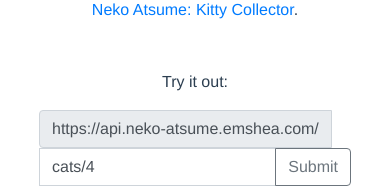
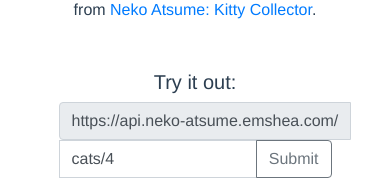
Before and after one commit to em-shea/neko-api-frontend, a Vue app: page / in a window 390 px wide. Shown: the part 166-354 px from the top of the page. Built offline with nearby package versions, Linux system fonts and the light colour scheme; no server answers; what vue-json-tree-view would draw is missing.

Commit message:
change responsive container width

```diff
--- a/src/views/Home.vue
+++ b/src/views/Home.vue
@@ -27,7 +27,7 @@
       </div> -->
       <div class="row py-3">
         <div class="col-12">
-          <p>Try it out:</p>
+          <h5>Try it out:</h5>
         </div>
         <div class="col-12">
           <div class="row">
@@ -87,6 +87,7 @@
     //     })
     // },
     getTestResponse () {
+      this.testResponse = null
       this.testUrl = 'https://api.neko-atsume.emshea.com/' + this.testInput
       return axios
         .get(this.testUrl, {}
@@ -126,7 +127,7 @@
 }
 @media(max-width:767px){
   .main-container {
-    max-width: 80%;
+    max-width: 70%;
   }
 }
 @media(min-width:768px){
```
